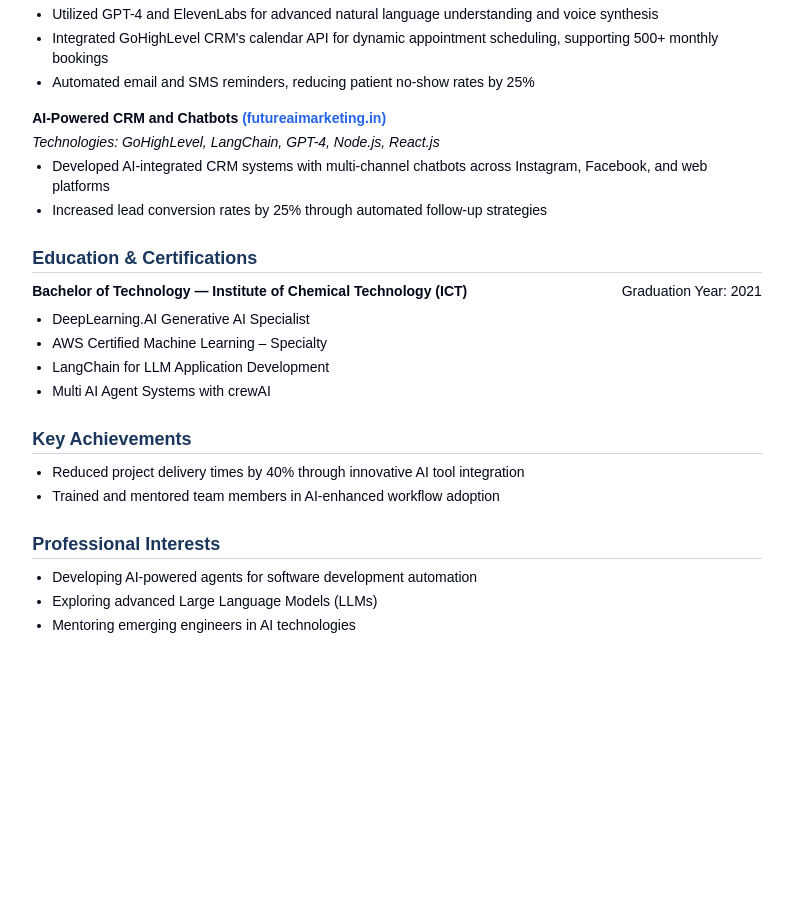
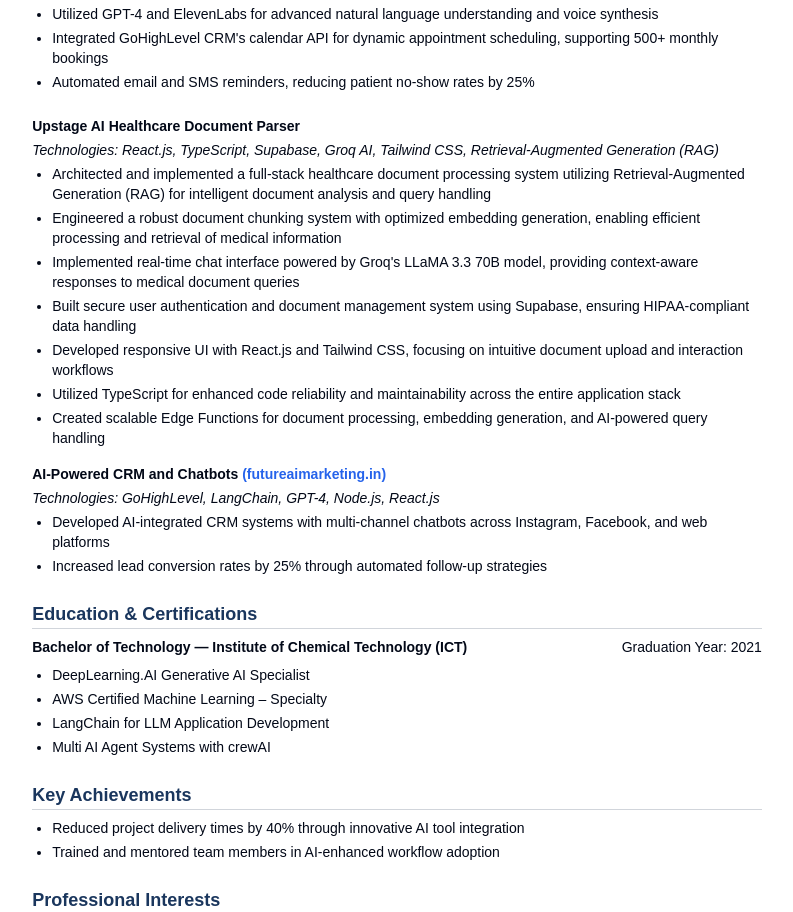
Before and after one commit to PritamPatil2603/Pritam_AI_CV, a React (Vite) app: page / in a window 1280 px wide. Shown: the part 944-1856 px from the top of the page, without its empty margins (243-1036 px from the left). Before the commit the page ends 1611 px from the top, so only its background shows below. Built offline with nearby package versions, Linux system fonts and the light colour scheme.

Commit message:
Add project to resume
Added a new project, "Upstage AI Healthcare Document Parser", to the Key Projects section.  Added spacing after the previous project to improve print layout.

```diff
--- a/src/pages/Index.tsx
+++ b/src/pages/Index.tsx
@@ -85,6 +85,24 @@ const Index = () => {
           </ul>
         </div>
 
+        <div className="mb-6"></div>
+
+        <div className="mb-4">
+          <h3 className="font-semibold text-sm mb-1">
+            Upstage AI Healthcare Document Parser
+          </h3>
+          <p className="text-sm italic mb-1">Technologies: React.js, TypeScript, Supabase, Groq AI, Tailwind CSS, Retrieval-Augmented Generation (RAG)</p>
+          <ul className="text-sm list-disc pl-5 space-y-1">
+            <li>Architected and implemented a full-stack healthcare document processing system utilizing Retrieval-Augmented Generation (RAG) for intelligent document analysis and query handling</li>
+            <li>Engineered a robust document chunking system with optimized embedding generation, enabling efficient processing and retrieval of medical information</li>
+            <li>Implemented real-time chat interface powered by Groq's LLaMA 3.3 70B model, providing context-aware responses to medical document queries</li>
+            <li>Built secure user authentication and document management system using Supabase, ensuring HIPAA-compliant data handling</li>
+            <li>Developed responsive UI with React.js and Tailwind CSS, focusing on intuitive document upload and interaction workflows</li>
+            <li>Utilized TypeScript for enhanced code reliability and maintainability across the entire application stack</li>
+            <li>Created scalable Edge Functions for document processing, embedding generation, and AI-powered query handling</li>
+          </ul>
+        </div>
+
         <div className="mb-4">
           <h3 className="font-semibold text-sm mb-1">
             AI-Powered CRM and Chatbots
```
